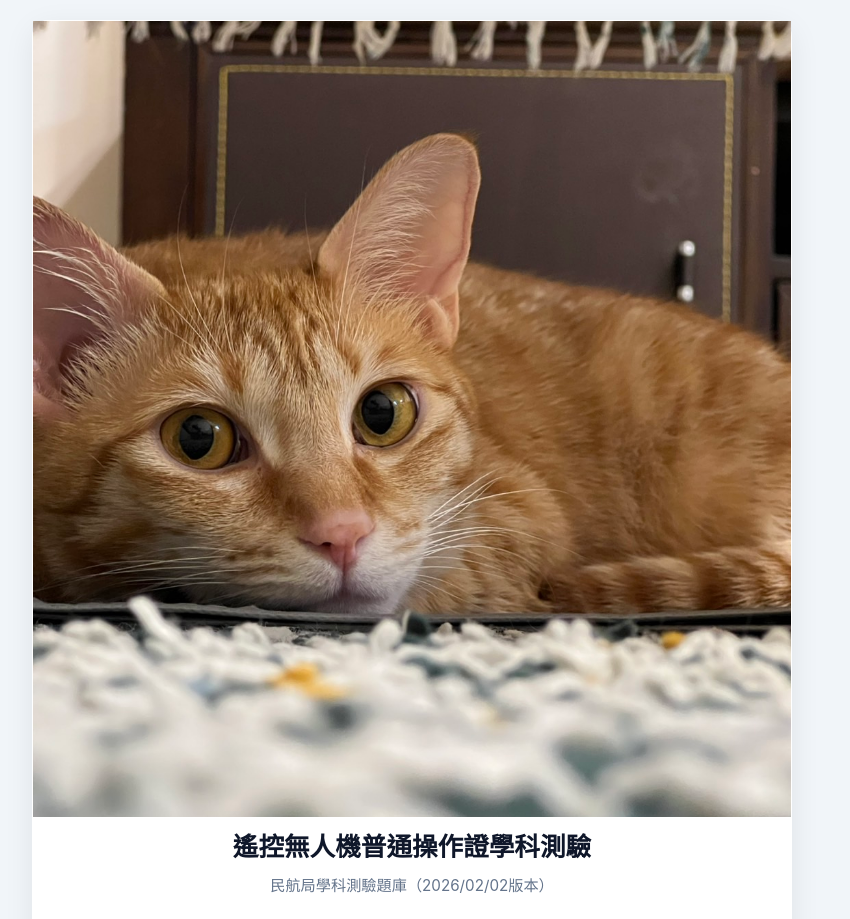
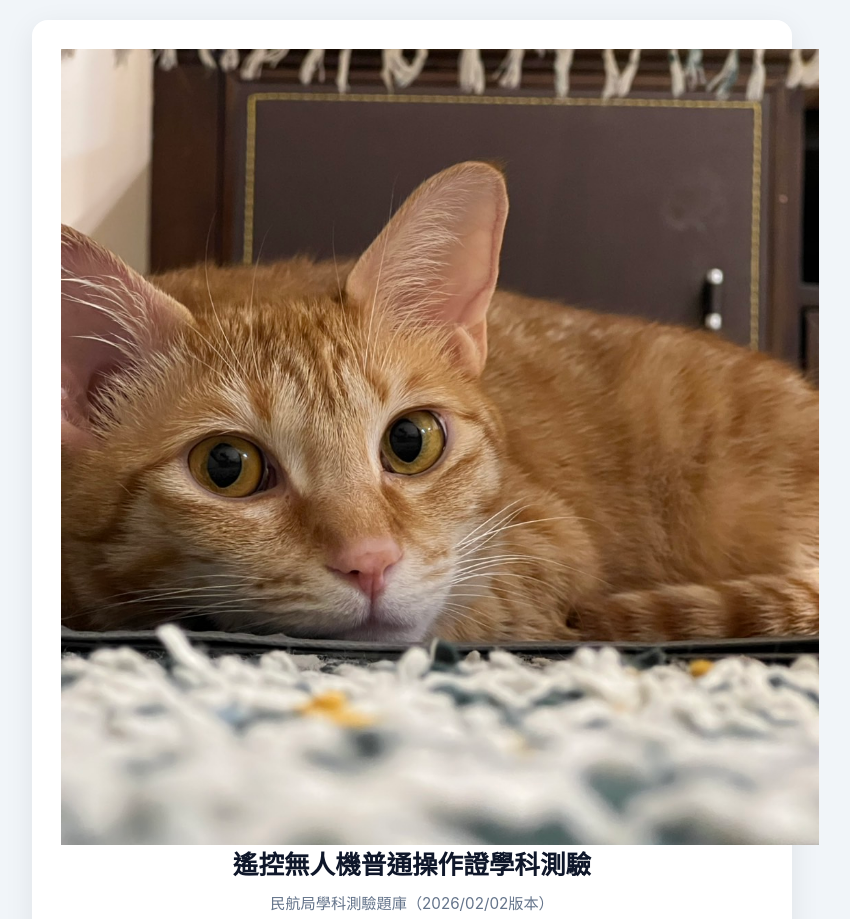
Before and after one commit to Wei2026-code/Drone-quiz-388, a plain HTML site: page index.html in a window 1280 px wide. Shown: the top 919 px of the page, without its empty margins (228-1078 px from the left). Drawn offline with Linux system fonts and the light colour scheme.

Commit message:
Update index.html

```diff
--- a/index.html
+++ b/index.html
@@ -60,8 +60,8 @@
     /* 補回卡片左右各28px的內距 */
     width: calc(100% + 56px);
 
-    /* 上、右、下、左；左右向外延伸28px，下方保留 px */
-    margin: -28px -28px 10px -28px;
+    /* 上、右、下、左；左右向外延伸 px，(+)是保留 px */
+    margin: -28px -28px -28 px -28px;
 
     /* 隱藏超出容器的圖片部分 */
     overflow: hidden;
```
